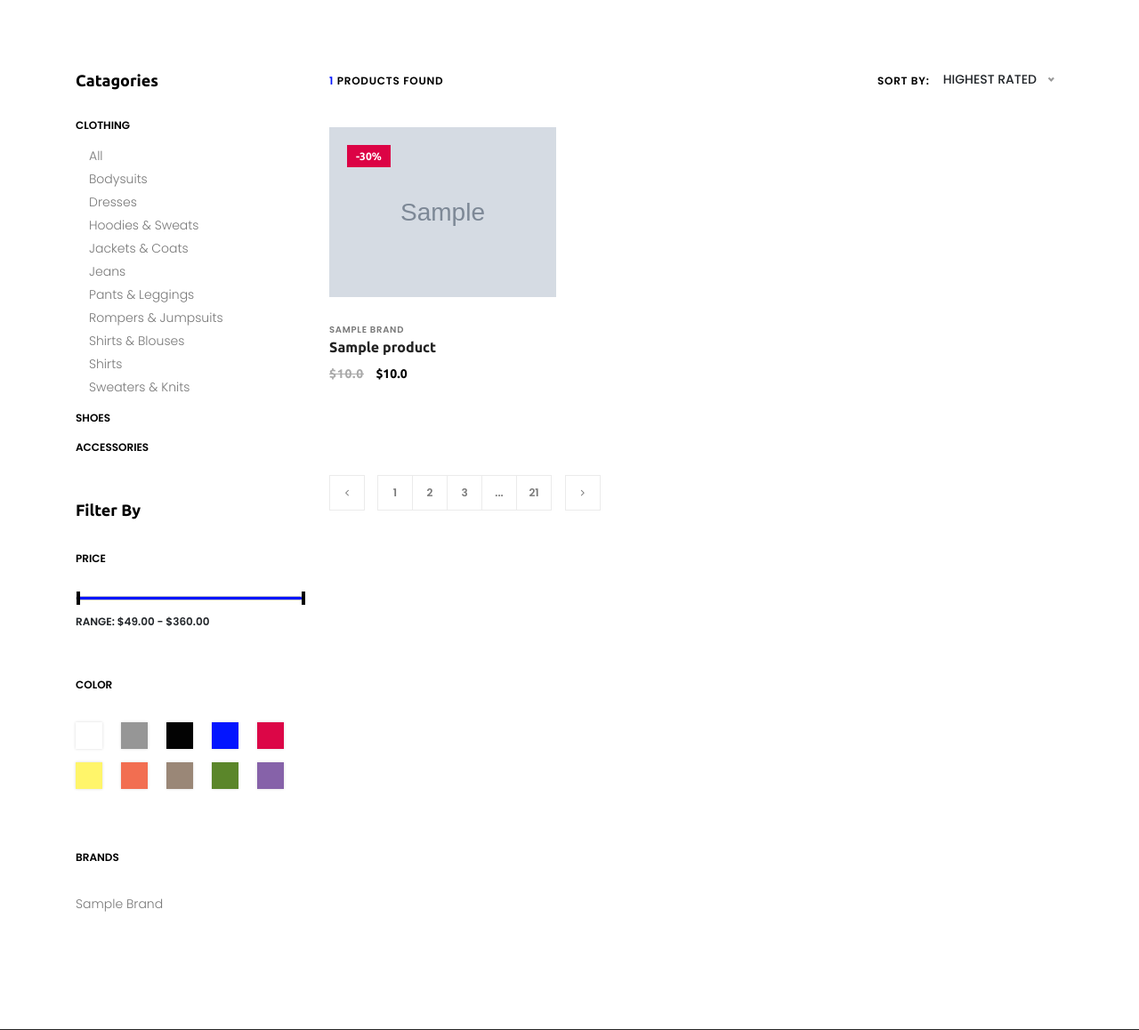
After one commit to morshedmasud/e_commerse, a Django app: template template/products/search_page.html in a window 1280 px wide. The commit adds this page. Shown: the part 226-1384 px from the top of the page at 89% size. Run offline with Django 3.2, Linux system fonts and the light colour scheme; the template is opened without the code that fills it: values that come from a table or form of the project are taken from there, others are empty; tables that the repository leaves empty hold one stand-in row (values such as "Sample post"); grey boxes marked "Sample" are stand-in pictures; some libraries are stand-ins or nearby versions; some web fonts are replaced.

Commit message:
Searching view complete

```diff
--- a/product/urls.py
+++ b/product/urls.py
@@ -4,5 +4,6 @@ from . import views
 
 urlpatterns = [
     path("", views.index, name="home"),
-    path("shop/<cat_coll>/<cat_name>/", views.product_list, name='product_list')
+    path("shop/<cat_coll>/<cat_name>/", views.product_list, name='product_list'),
+    path("search/", views.get_search, name='get_search')
 ]
--- a/template/base.html
+++ b/template/base.html
@@ -95,10 +95,11 @@
         <div class="header-meta d-flex clearfix justify-content-end">
             <!-- Search Area -->
             <div class="search-area">
-                <form method="GET">
+                <form action="{% url 'get_search' %}" method="POST">
+                    {% csrf_token %}
                     <input type="text" name="s" id="headerSearch" placeholder="Type for search" ,
-                           value="{{ request.GET.s }}">
-                    <button type="submit"><i class="fa fa-search" aria-hidden="true"></i></button>
+                           value="{{ request.POST.s }}">
+                    <button type="submit"  name="button"><i class="fa fa-search" aria-hidden="true"></i></button>
                 </form>
             </div>
             <!-- Favourite Area -->
--- /dev/null
+++ b/template/products/search_page.html
@@ -0,0 +1,290 @@
+{% extends 'base.html' %}
+
+{% load static %}
+
+{% block stylesheet %}
+
+{% endblock %}
+
+{% block navbar %}
+
+{% endblock %}
+
+{#   for index page   #}
+{% block welcome_area %}
+
+{% endblock %}
+
+{% block small_collection %}
+{% endblock %}
+
+
+{% block offer_area %}
+{% endblock %}
+
+
+{% block popular_product %}
+{% endblock %}
+
+
+{% block brand_area %}
+{% endblock %}
+
+
+{# for shop page #}
+
+{% block coverpage_shop %}
+    <div class="breadcumb_area bg-img" style="background-image: url({% static "img/bg-img/breadcumb.jpg" %});">
+        <div class="container h-100">
+            <div class="row h-100 align-items-center">
+                <div class="col-12">
+                    <div class="page-title text-center">
+                        <h2>Searching... Items</h2>
+                    </div>
+                </div>
+            </div>
+        </div>
+    </div>
+{% endblock %}
+
+{% block shob_body %}
+    <section class="shop_grid_area section-padding-80">
+        <div class="container">
+            <div class="row">
+                {#                ######      category section        ########}
+                <div class="col-12 col-md-4 col-lg-3">
+                    <div class="shop_sidebar_area">
+
+                        <!-- ##### Single Widget ##### -->
+                        <div class="widget catagory mb-50">
+                            <!-- Widget Title -->
+                            <h6 class="widget-title mb-30">Catagories</h6>
+
+                            <!--  Catagories  -->
+                            <div class="catagories-menu">
+                                <ul id="menu-content2" class="menu-content collapse show">
+                                    <!-- Single Item -->
+                                    <li data-toggle="collapse" data-target="#clothing">
+                                        <a href="#">clothing</a>
+                                        <ul class="sub-menu collapse show" id="clothing">
+                                            <li><a href="#">All</a></li>
+                                            <li><a href="#">Bodysuits</a></li>
+                                            <li><a href="#">Dresses</a></li>
+                                            <li><a href="#">Hoodies &amp; Sweats</a></li>
+                                            <li><a href="#">Jackets &amp; Coats</a></li>
+                                            <li><a href="#">Jeans</a></li>
+                                            <li><a href="#">Pants &amp; Leggings</a></li>
+                                            <li><a href="#">Rompers &amp; Jumpsuits</a></li>
+                                            <li><a href="#">Shirts &amp; Blouses</a></li>
+                                            <li><a href="#">Shirts</a></li>
+                                            <li><a href="#">Sweaters &amp; Knits</a></li>
+                                        </ul>
+                                    </li>
+                                    <!-- Single Item -->
+                                    <li data-toggle="collapse" data-target="#shoes" class="collapsed">
+                                        <a href="#">shoes</a>
+                                        <ul class="sub-menu collapse" id="shoes">
+                                            <li><a href="#">All</a></li>
+                                            <li><a href="#">Bodysuits</a></li>
+                                            <li><a href="#">Dresses</a></li>
+                                            <li><a href="#">Hoodies &amp; Sweats</a></li>
+                                            <li><a href="#">Jackets &amp; Coats</a></li>
+                                            <li><a href="#">Jeans</a></li>
+                                            <li><a href="#">Pants &amp; Leggings</a></li>
+                                            <li><a href="#">Rompers &amp; Jumpsuits</a></li>
+                                            <li><a href="#">Shirts &amp; Blouses</a></li>
+                                            <li><a href="#">Shirts</a></li>
+                                            <li><a href="#">Sweaters &amp; Knits</a></li>
+                                        </ul>
+                                    </li>
+                                    <!-- Single Item -->
+                                    <li data-toggle="collapse" data-target="#accessories" class="collapsed">
+                                        <a href="#">accessories</a>
+                                        <ul class="sub-menu collapse" id="accessories">
+                                            <li><a href="#">All</a></li>
+                                            <li><a href="#">Bodysuits</a></li>
+                                            <li><a href="#">Dresses</a></li>
+                                            <li><a href="#">Hoodies &amp; Sweats</a></li>
+                                            <li><a href="#">Jackets &amp; Coats</a></li>
+                                            <li><a href="#">Jeans</a></li>
+                                            <li><a href="#">Pants &amp; Leggings</a></li>
+                                            <li><a href="#">Rompers &amp; Jumpsuits</a></li>
+                                            <li><a href="#">Shirts &amp; Blouses</a></li>
+                                            <li><a href="#">Shirts</a></li>
+                                            <li><a href="#">Sweaters &amp; Knits</a></li>
+                                        </ul>
+                                    </li>
+                                </ul>
+                            </div>
+                        </div>
+
+                        <!-- ##### Single Widget ##### -->
+                        <div class="widget price mb-50">
+                            <!-- Widget Title -->
+                            <h6 class="widget-title mb-30">Filter by</h6>
+                            <!-- Widget Title 2 -->
+                            <p class="widget-title2 mb-30">Price</p>
+
+                            <div class="widget-desc">
+                                <div class="slider-range">
+                                    <div data-min="49" data-max="360" data-unit="$"
+                                         class="slider-range-price ui-slider ui-slider-horizontal ui-widget ui-widget-content ui-corner-all"
+                                         data-value-min="49" data-value-max="360" data-label-result="Range:">
+                                        <div class="ui-slider-range ui-widget-header ui-corner-all"></div>
+                                        <span class="ui-slider-handle ui-state-default ui-corner-all" tabindex="0"
+                                              style="left: 0%;"></span>
+                                        <span class="ui-slider-handle ui-state-default ui-corner-all" tabindex="0"
+                                              style="left: 100%;"></span>
+                                        <div class="ui-slider-range ui-corner-all ui-widget-header"
+                                             style="left: 0%; width: 100%;"></div>
+                                    </div>
+                                    <div class="range-price">Range: $49.00 - $360.00</div>
+                                </div>
+                            </div>
+                        </div>
+
+                        <!-- ##### Single Widget ##### -->
+                        <div class="widget color mb-50">
+                            <!-- Widget Title 2 -->
+                            <p class="widget-title2 mb-30">Color</p>
+                            <div class="widget-desc">
+                                <ul class="d-flex">
+                                    <li><a href="#" class="color1"></a></li>
+                                    <li><a href="#" class="color2"></a></li>
+                                    <li><a href="#" class="color3"></a></li>
+                                    <li><a href="#" class="color4"></a></li>
+                                    <li><a href="#" class="color5"></a></li>
+                                    <li><a href="#" class="color6"></a></li>
+                                    <li><a href="#" class="color7"></a></li>
+                                    <li><a href="#" class="color8"></a></li>
+                                    <li><a href="#" class="color9"></a></li>
+                                    <li><a href="#" class="color10"></a></li>
+                                </ul>
+                            </div>
+                        </div>
+
+                        <!-- ##### Single Widget ##### -->
+                        <div class="widget brands mb-50">
+                            <!-- Widget Title 2 -->
+                            <p class="widget-title2 mb-30">Brands</p>
+                            <div class="widget-desc">
+                                <ul>
+                                    {% for brand in brands %}
+                                    <li><a href="#">{{ brand.name }}</a></li>
+                                    {% endfor %}
+                                </ul>
+                            </div>
+                        </div>
+                    </div>
+                </div>
+                {#                ######    product show section      ########}
+                <div class="col-12 col-md-8 col-lg-9">
+                    <div class="shop_grid_product_area">
+                        <div class="row">
+                            <div class="col-12">
+                                <div class="product-topbar d-flex align-items-center justify-content-between">
+                                    <!-- Total Products -->
+                                    <div class="total-products">
+                                        <p><span>{{ products.count }}</span> products found</p>
+                                    </div>
+                                    <!-- Sorting -->
+                                    <div class="product-sorting d-flex">
+                                        <p>Sort by:</p>
+                                        <form action="#" method="get">
+                                            <select name="select" id="sortByselect" style="display: none;">
+                                                <option value="value">Highest Rated</option>
+                                                <option value="value">Newest</option>
+                                                <option value="value">Price: $$ - $</option>
+                                                <option value="value">Price: $ - $$</option>
+                                            </select>
+                                            <div class="nice-select" tabindex="0"><span
+                                                    class="current">Highest Rated</span>
+                                                <ul class="list">
+                                                    <li data-value="value" class="option selected">Highest Rated</li>
+                                                    <li data-value="value" class="option">Newest</li>
+                                                    <li data-value="value" class="option">Price: $$ - $</li>
+                                                    <li data-value="value" class="option">Price: $ - $$</li>
+                                                </ul>
+                                            </div>
+                                            <input type="submit" class="d-none" value="">
+                                        </form>
+                                    </div>
+                                </div>
+                            </div>
+                        </div>
+                        {#                        ######  product Body  #######}
+                        <div class="row">
+                            <!-- Single Product -->
+                            {% for prod in products %}
+                                <div class="col-12 col-sm-6 col-lg-4">
+                                    <div class="single-product-wrapper">
+                                        <!-- Product Image -->
+                                        <div class="product-img">
+                                            {% for img in prod.pro_images.all %}
+                                                {% if forloop.first %}
+                                                    <img src="{{ img.image.url }}" alt="">
+                                                {% endif %}
+                                            <!-- Hover Thumb -->
+                                                <img class="hover-img" src="{{ img.image.url }}" alt="">
+                                            {% endfor %}
+                                            <!-- Product Badge -->
+                                            <div class="product-badge offer-badge">
+                                                <span>-30%</span>
+                                            </div>
+                                            <!-- Favourite -->
+                                            <div class="product-favourite">
+                                                <a href="#" class="favme fa fa-heart"></a>
+                                            </div>
+                                        </div>
+
+                                        <!-- Product Description -->
+                                        <div class="product-description">
+                                            <span>{{ prod.brand }}</span>
+                                            <a href="single-product-details.html">
+                                                <h6>{{ prod.name }}</h6>
+                                            </a>
+                                            <p class="product-price">
+                                                {% if prod.old_price %}
+                                                <span class="old-price">${{ prod.old_price }}</span>
+                                                {% endif %}
+                                                ${{ prod.price }}
+                                            </p>
+
+                                            <!-- Hover Content -->
+                                            <div class="hover-content">
+                                                <!-- Add to Cart -->
+                                                <div class="add-to-cart-btn">
+                                                    <a href="#" class="btn essence-btn">Add to Cart</a>
+                                                </div>
+                                            </div>
+                                        </div>
+                                    </div>
+                                </div>
+                            {% endfor %}
+                        </div>
+                    </div>
+                    <!-- Pagination -->
+                    <nav aria-label="navigation">
+                        <ul class="pagination mt-50 mb-70">
+                            <li class="page-item"><a class="page-link" href="#"><i class="fa fa-angle-left"></i></a>
+                            </li>
+                            <li class="page-item"><a class="page-link" href="#">1</a></li>
+                            <li class="page-item"><a class="page-link" href="#">2</a></li>
+                            <li class="page-item"><a class="page-link" href="#">3</a></li>
+                            <li class="page-item"><a class="page-link" href="#">...</a></li>
+                            <li class="page-item"><a class="page-link" href="#">21</a></li>
+                            <li class="page-item"><a class="page-link" href="#"><i class="fa fa-angle-right"></i></a>
+                            </li>
+                        </ul>
+                    </nav>
+                </div>
+            </div>
+        </div>
+    </section>
+{% endblock %}
+
+
+{#  single product page #}
+
+{% block singel_page %}
+{% endblock %}
```
Also changed, not shown: product/views.py (+22 -10 lines).
